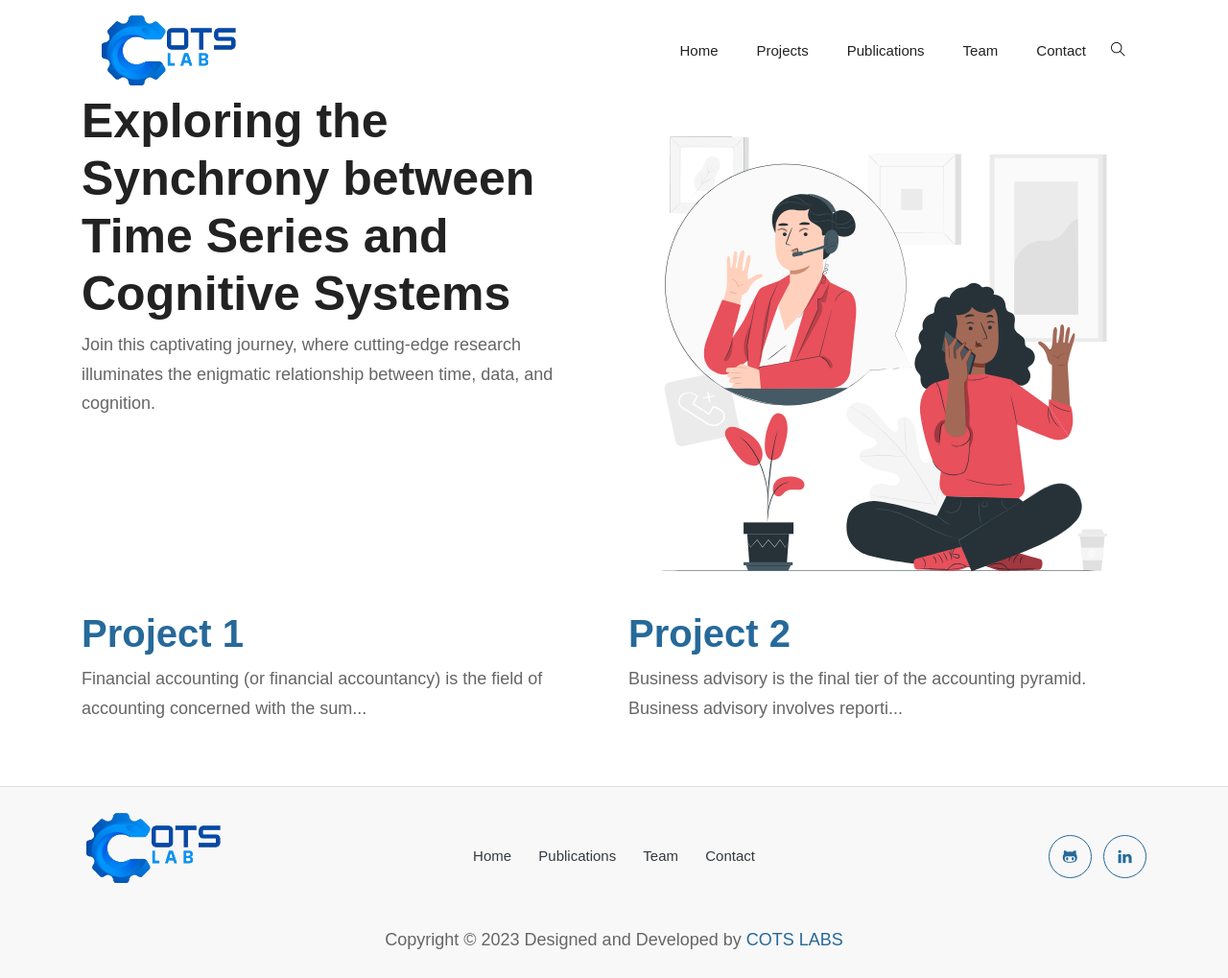
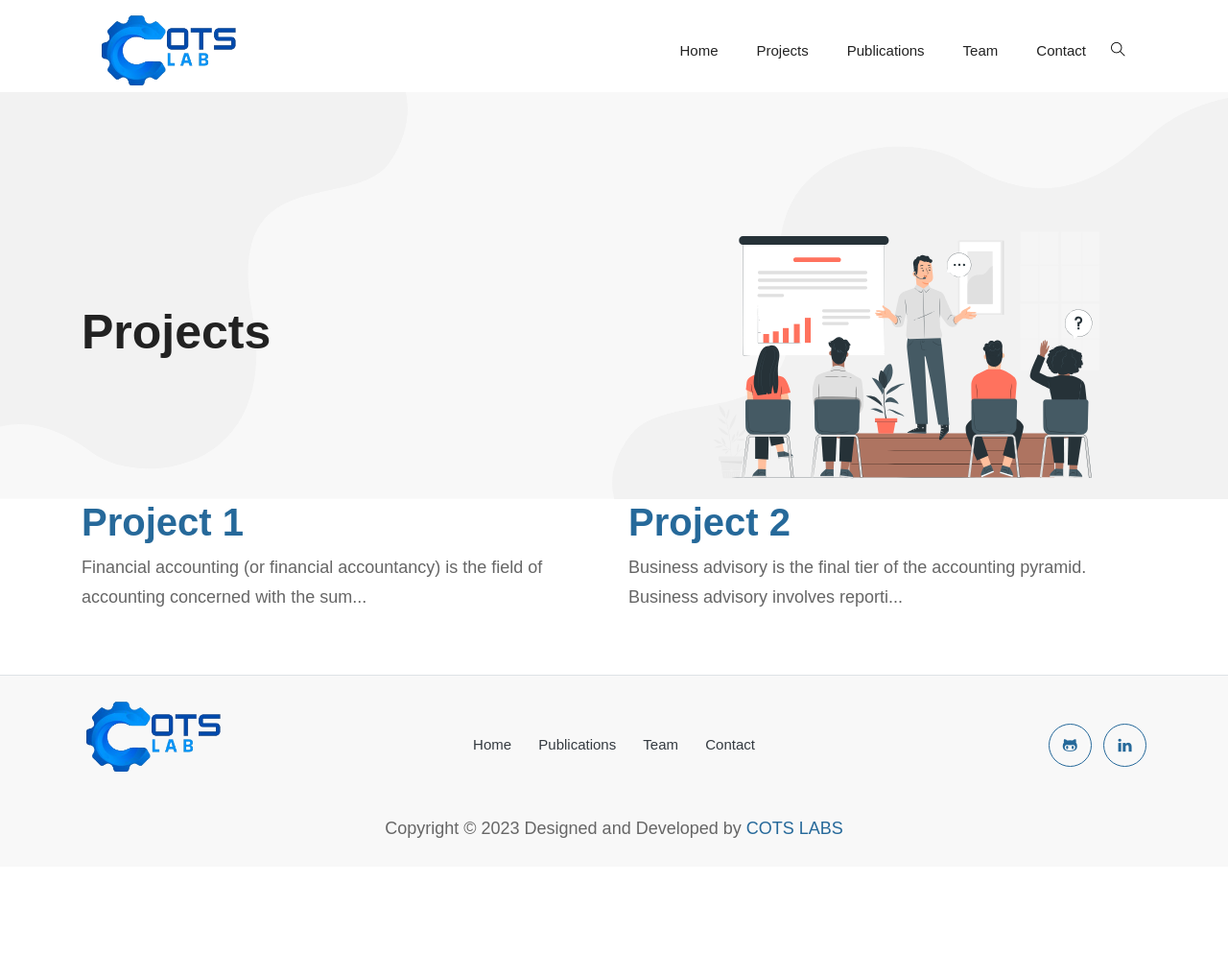
Before and after one commit to cots-lab/new-cots-website, a Jekyll site: the page built from _pages/projects.md, in a window 1280 px wide and 1019 px high. Shown: the whole window at 96% size. Built offline with Jekyll 4.4.1, drawn with Linux system fonts in a browser that asks for light colours; nearby versions of some CDN libraries; some web fonts are replaced.

Commit message:
layout updated om project

```diff
--- a/_layouts/projects.html
+++ b/_layouts/projects.html
@@ -3,20 +3,22 @@ layout: default
 bodyClass: "page-projects"
 ---
 
-<div class="intro">
+{% if page.banner.enable %}
+<section class="banner bg-cover"
+  style="background-image: url('{{ page.banner.bg_image | relative_url }}');">
+  <img src="{{ page.banner.image | relative_url }}" class="img-fluid illustration" alt="">
   <div class="container">
-    <div class="row justify-content-start">
-      <div class="col-12 col-md-7 col-lg-6 order-2 order-md-1">
-        {{ content }}
+    <div class="row">
+      <div class="col-lg-6 mb-5 mb-lg-0">
+        <h1 class="mb-4">{{ page.title }}</h1>
       </div>
-      {% if page.intro_image %}
-      <div class="col-12 col-md-5 col-lg-6 order-1 order-md-2 position-relative">
-        <img alt={{ page.title }} class="intro-image{% if page.intro_image_absolute %} intro-image-absolute{% endif %}{% if page.intro_image_hide_on_mobile %} intro-image-hide-mobile{% endif %}" src="{{ page.intro_image | relative_url }}" />
+      <div class="col-lg-6 illustration-mobile">
+        <img src="{{ page.banner.image | relative_url }}" class="img-fluid" alt="">
       </div>
-      {% endif %}
     </div>
   </div>
-</div>
+</section>
+{% endif %}
 
 <div class="container pt-6 pb-6">
   <div class="row">
--- a/_pages/projects.md
+++ b/_pages/projects.md
@@ -2,9 +2,14 @@
 title: Projects
 layout: projects
 description: Projects
-intro_image: "/assets/images/contact.svg"
+intro_image: ""
 intro_image_absolute: true
 intro_image_hide_on_mobile: true
+banner:
+  enable: true
+  text: "Our team of qualified accountants and financial consultants can help your business at any stage of it's growth."
+  image: "/assets/images/team.svg"
+  bg_image: "/assets/images/banner/banner-bg.svg"
 ---
 
 # Exploring the Synchrony between Time Series and Cognitive Systems
```
